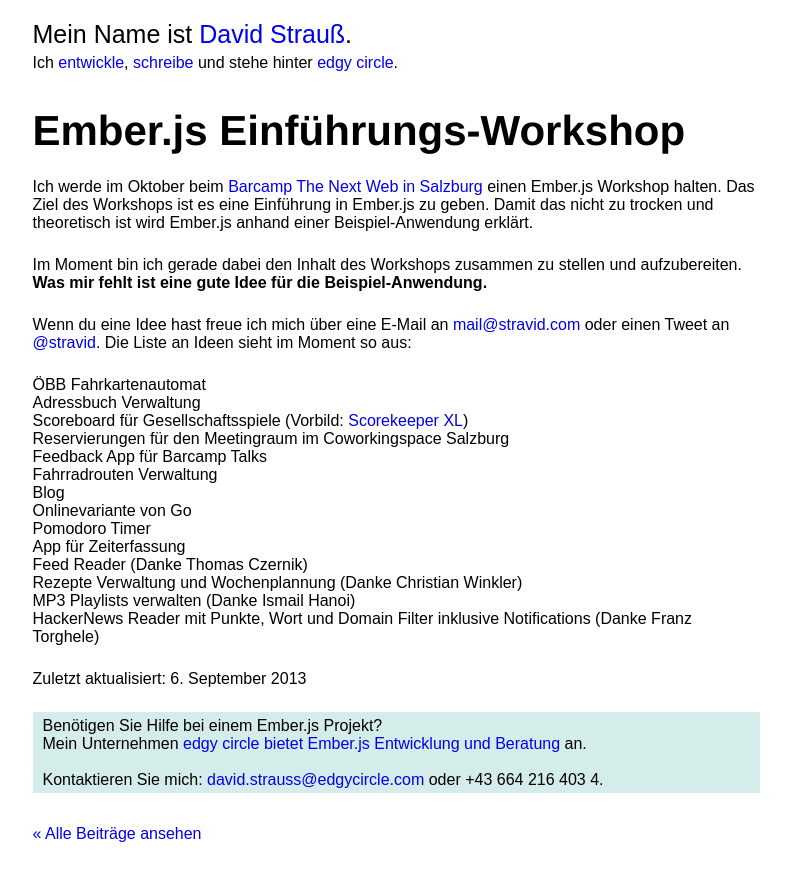
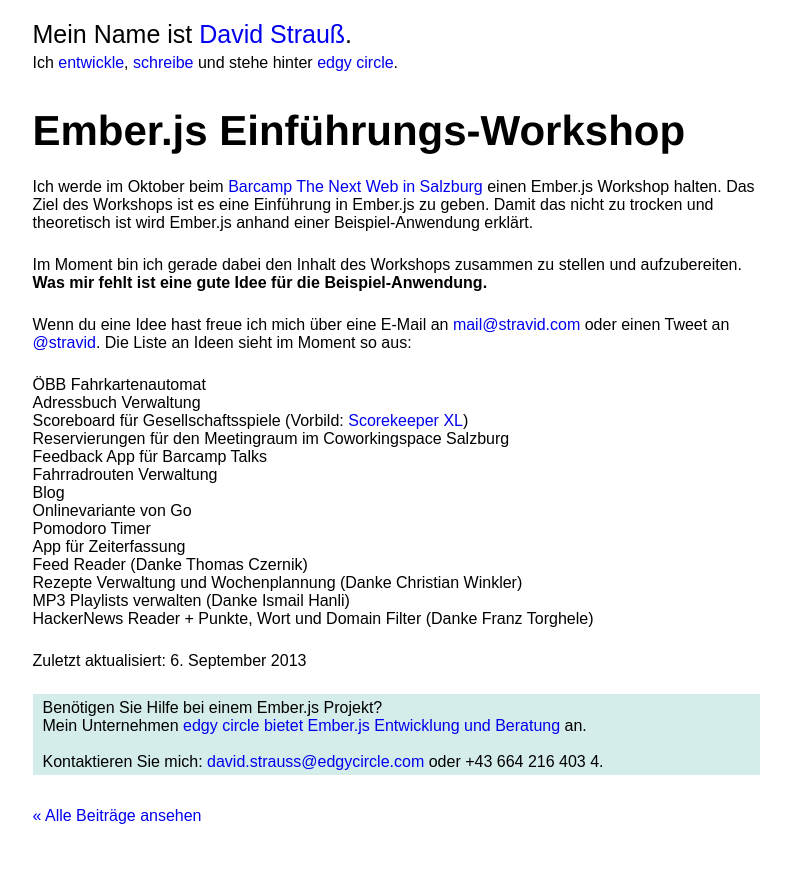
Before and after one commit to stravid/stravid-website, a Jekyll site: the page built from de/_posts/2013-09-05-emberjs-einfuehrungs-workshop.md, in a window 1280 px wide. Shown: the top 881 px of the page, without its empty margins (244-1035 px from the left). Built offline with Jekyll 4.4.1, drawn with Linux system fonts in a browser that asks for light colours; Markdown is read by kramdown in place of the engine named in the settings; comment, search, counter and statistics services are not loaded.

Commit message:
Fix names

```diff
--- a/de/_posts/2013-09-05-emberjs-einfuehrungs-workshop.md
+++ b/de/_posts/2013-09-05-emberjs-einfuehrungs-workshop.md
@@ -21,8 +21,8 @@ Wenn du eine Idee hast freue ich mich über eine E-Mail an [mail@stravid.com](ma
 * App für Zeiterfassung
 * Feed Reader (Danke Thomas Czernik)
 * Rezepte Verwaltung und Wochenplannung (Danke Christian Winkler)
-* MP3 Playlists verwalten (Danke Ismail Hanoi)
-* HackerNews Reader mit Punkte, Wort und Domain Filter inklusive Notifications (Danke Franz Torghele)
+* MP3 Playlists verwalten (Danke Ismail Hanli)
+* HackerNews Reader + Punkte, Wort und Domain Filter (Danke Franz Torghele)
 
 Zuletzt aktualisiert: 6. September 2013
 
```
